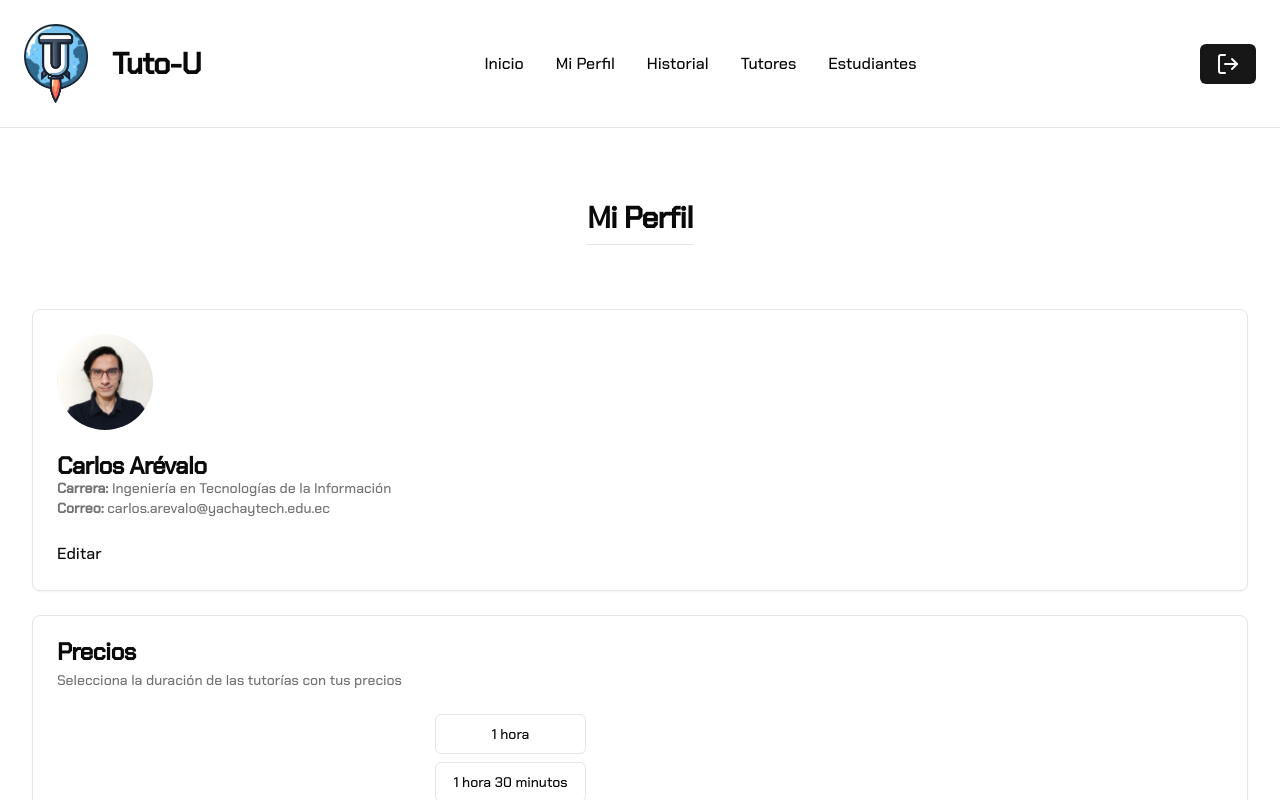
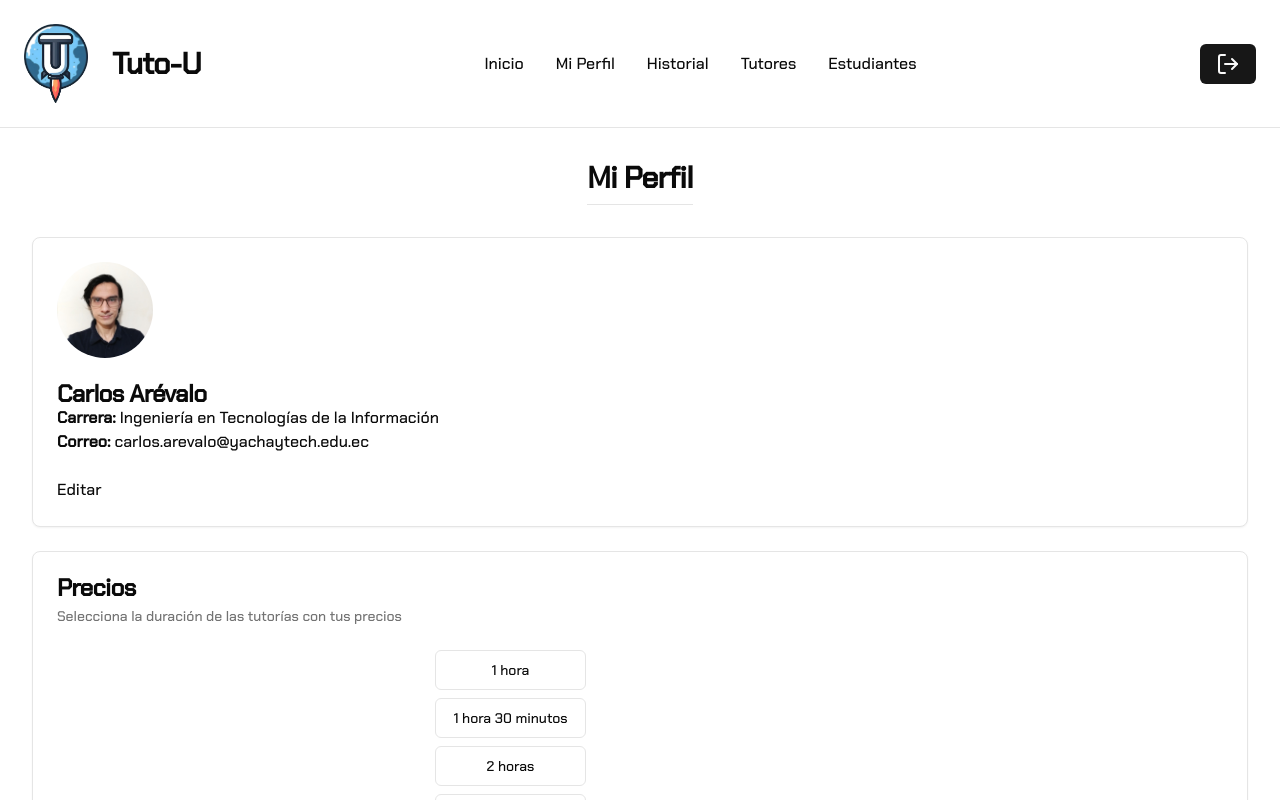
Before and after one commit to carlosandresat/tuto-u, a Next.js app: page /home/myprofile in a window 1280 px wide. Shown: the top 800 px of the page. Built offline with nearby package versions, Linux system fonts and the light colour scheme.

Commit message:
fix: myprofile page title style update; fix error div inside info card description

```diff
--- a/src/app/home/myprofile/page.tsx
+++ b/src/app/home/myprofile/page.tsx
@@ -21,12 +21,12 @@ export default function MyProfile() {
   const [durationSelected, setDurationSelected] = useState<string[]>([]);
   return (
     <>
-      <section className="w-full py-12 flex items-center justify-center flex-col">
-        <h2 className="scroll-m-20 border-b pb-2 text-3xl font-semibold tracking-tight pt-32 md:mt-6 max-w-screen-xl">
+      <section className="w-full py-8 flex items-center justify-center flex-col">
+      <h2 className="scroll-m-20 border-b pb-2 text-3xl font-semibold tracking-tight first:mt-0 pt-32">
           Mi Perfil
         </h2>
 
-        <div className="flex mt-8 max-w-screen-xl w-full p-8 flex-col">
+        <div className="flex max-w-screen-xl w-full p-8 flex-col">
           <Card className="w-full">
             <CardHeader>
               <Image
@@ -39,7 +39,6 @@ export default function MyProfile() {
             </CardHeader>
             <CardContent>
               <CardTitle>Carlos Arévalo</CardTitle>
-              <CardDescription>
                 <p>
                   <span className="font-bold">Carrera:</span> Ingeniería en
                   Tecnologías de la Información
@@ -48,7 +47,6 @@ export default function MyProfile() {
                   <span className="font-bold">Correo:</span>{" "}
                   <a href="mailto:carlos.arevalo@yachaytech.edu.ec">carlos.arevalo@yachaytech.edu.ec</a>
                 </p>
-              </CardDescription>
             </CardContent>
             <CardFooter>
               <button className="btn">Editar</button>
```
